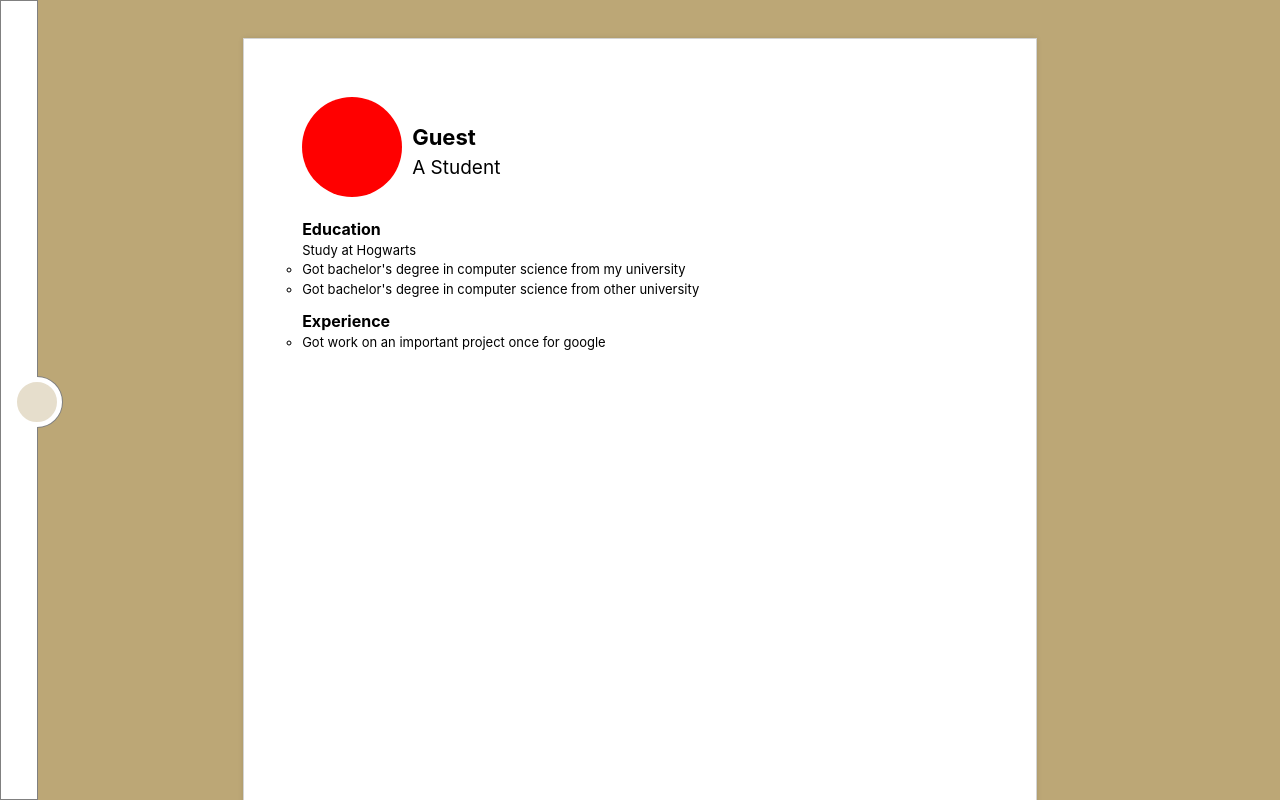
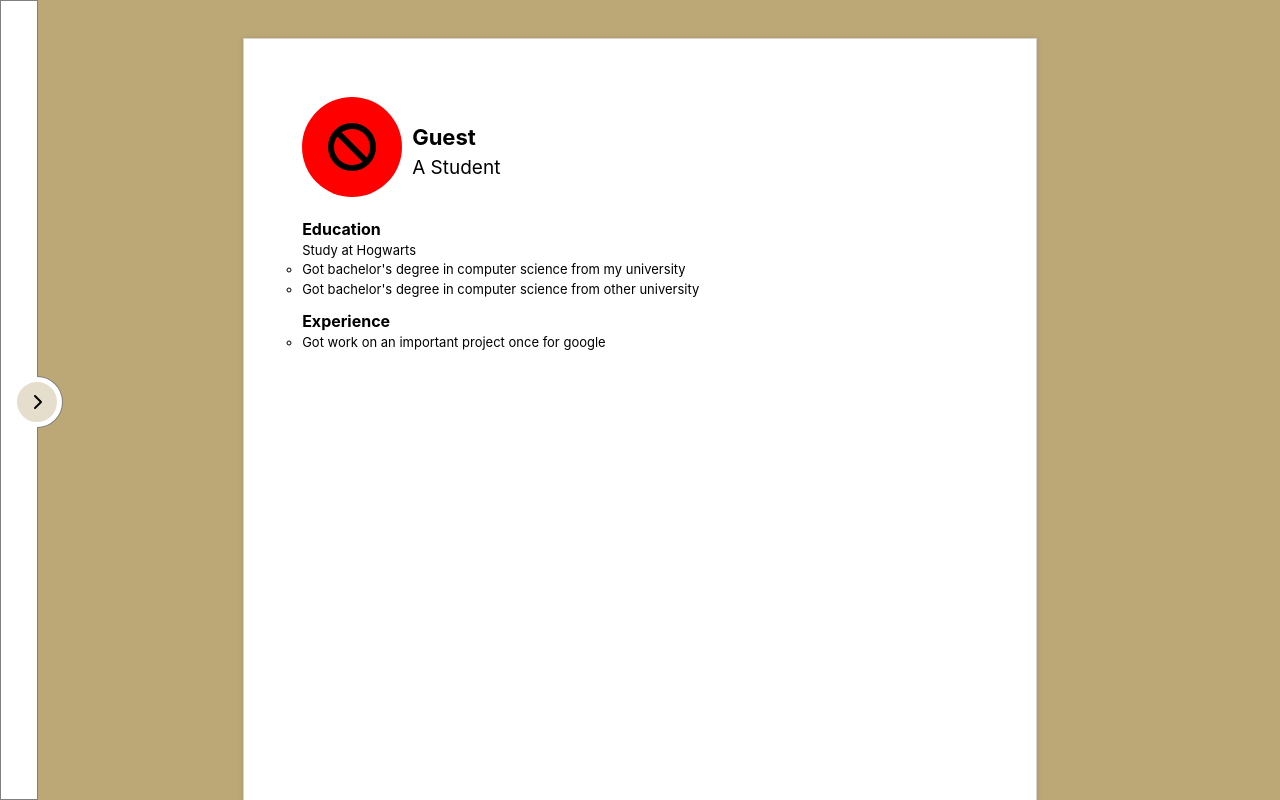
Before and after one commit to Lyhengsun/My-React-CV-Application, a React (Vite) app: page / in a window 1280 px wide. Built offline with nearby package versions, Linux system fonts and the light colour scheme.

Commit message:
added toggleBtn and no image icon

```diff
--- a/src/Components/EditingDrawer/EditingDrawer.jsx
+++ b/src/Components/EditingDrawer/EditingDrawer.jsx
@@ -2,6 +2,11 @@ import { useState } from "react";
 import styles from "./EditingDrawer.module.css";
 import { primaryColor, secondaryColor } from "../../Theme/Colors";
 import EditMenu from "../EditMenu/EditMenu";
+import { FontAwesomeIcon } from "@fortawesome/react-fontawesome";
+import {
+  faChevronLeft,
+  faChevronRight,
+} from "@fortawesome/free-solid-svg-icons";
 
 export default EditingDrawer;
 
@@ -26,8 +31,17 @@ function EditingDrawer({ toggle = false, setToggle = () => {} }) {
           style={{
             backgroundColor: secondaryColor(),
             borderColor: primaryColor,
+            display: "flex",
+            justifyContent: "center",
+            alignItems: "center",
           }}
-        ></div>
+        >
+          {toggle ? (
+            <FontAwesomeIcon icon={faChevronLeft} />
+          ) : (
+            <FontAwesomeIcon icon={faChevronRight} />
+          )}
+        </div>
       </div>
       {toggle && <EditMenu />}
     </div>
--- a/src/Components/InfoInput/InfoTitleInput.jsx
+++ b/src/Components/InfoInput/InfoTitleInput.jsx
@@ -1,4 +1,5 @@
 import { useCanvas, useCanvasDispatch, useSection } from "../../Contexts";
+import { UserProfileImage } from "../UserProfileImage";
 import InfoInput from "./InfoInput";
 
 export default InfoTitleInput;
@@ -48,25 +49,7 @@ function InfoTitleInput() {
           alignItems: "center",
         }}
       >
-        <div
-          style={{
-            width: "100px",
-            height: "100px",
-            borderRadius: "50%",
-            backgroundColor: "red",
-            overflow: "hidden",
-          }}
-        >
-          {userImage && (
-            <img
-              src={URL.createObjectURL(userImage)}
-              alt=""
-              width={"100%"}
-              height={"100%"}
-              style={{ objectFit: "cover" }}
-            />
-          )}
-        </div>
+        <UserProfileImage userImage={userImage} />
         <div
           style={{
             backgroundColor: "lightgray",
--- a/src/Components/Page/TitlePageSection.jsx
+++ b/src/Components/Page/TitlePageSection.jsx
@@ -1,5 +1,6 @@
 import { useCanvas, useSection } from "../../Contexts";
 import FontSize from "../../Theme/FontSize";
+import { UserProfileImage } from "../UserProfileImage";
 
 export default TitlePageSection;
 
@@ -20,30 +21,10 @@ function TitlePageSection() {
     <div style={styles}>
       <div style={{ display: "flex", alignItems: "center" }}>
         <div style={{ marginBottom: "10px" }}>
-          <div
-            style={{
-              borderRadius: "50%",
-              width: "100px",
-              height: "100px",
-              backgroundColor: "red",
-              marginRight: "10px",
-              overflow: "hidden",
-            }}
-          >
-            {userImage && (
-              <img
-                src={URL.createObjectURL(userImage)}
-                alt=""
-                width={"100%"}
-                height={"100%"}
-                style={{
-                  display: "block",
-                  textAlign: "center",
-                  objectFit: "cover",
-                }}
-              />
-            )}
-          </div>
+          <UserProfileImage
+            userImage={userImage}
+            style={{ marginRight: "10px" }}
+          />
         </div>
         <div>
           <p style={FontSize.h1Styles}>{title}</p>
--- /dev/null
+++ b/src/Components/UserProfileImage/UserProfileImage.jsx
@@ -0,0 +1,46 @@
+import { FontAwesomeIcon } from "@fortawesome/react-fontawesome";
+import { faBan } from "@fortawesome/free-solid-svg-icons";
+
+export default UserProfileImage;
+
+function UserProfileImage({
+  userImage,
+  size = "100px",
+  iconSize = "3x",
+  style = {},
+}) {
+  return (
+    <div
+      style={{
+        width: size,
+        height: size,
+        borderRadius: "50%",
+        backgroundColor: "red",
+        overflow: "hidden",
+        ...style,
+      }}
+    >
+      {userImage ? (
+        <img
+          src={URL.createObjectURL(userImage)}
+          alt=""
+          width={"100%"}
+          height={"100%"}
+          style={{ objectFit: "cover" }}
+        />
+      ) : (
+        <div
+          style={{
+            width: "100%",
+            height: "100%",
+            display: "flex",
+            justifyContent: "center",
+            alignItems: "center",
+          }}
+        >
+          <FontAwesomeIcon icon={faBan} size={iconSize} />
+        </div>
+      )}
+    </div>
+  );
+}
--- /dev/null
+++ b/src/Components/UserProfileImage/index.jsx
@@ -0,0 +1 @@
+export { default as UserProfileImage } from "./UserProfileImage";
```
Also changed, not shown: package.json (+7 -2 lines), 1 other file (tests, documents, lock files or other folders).
